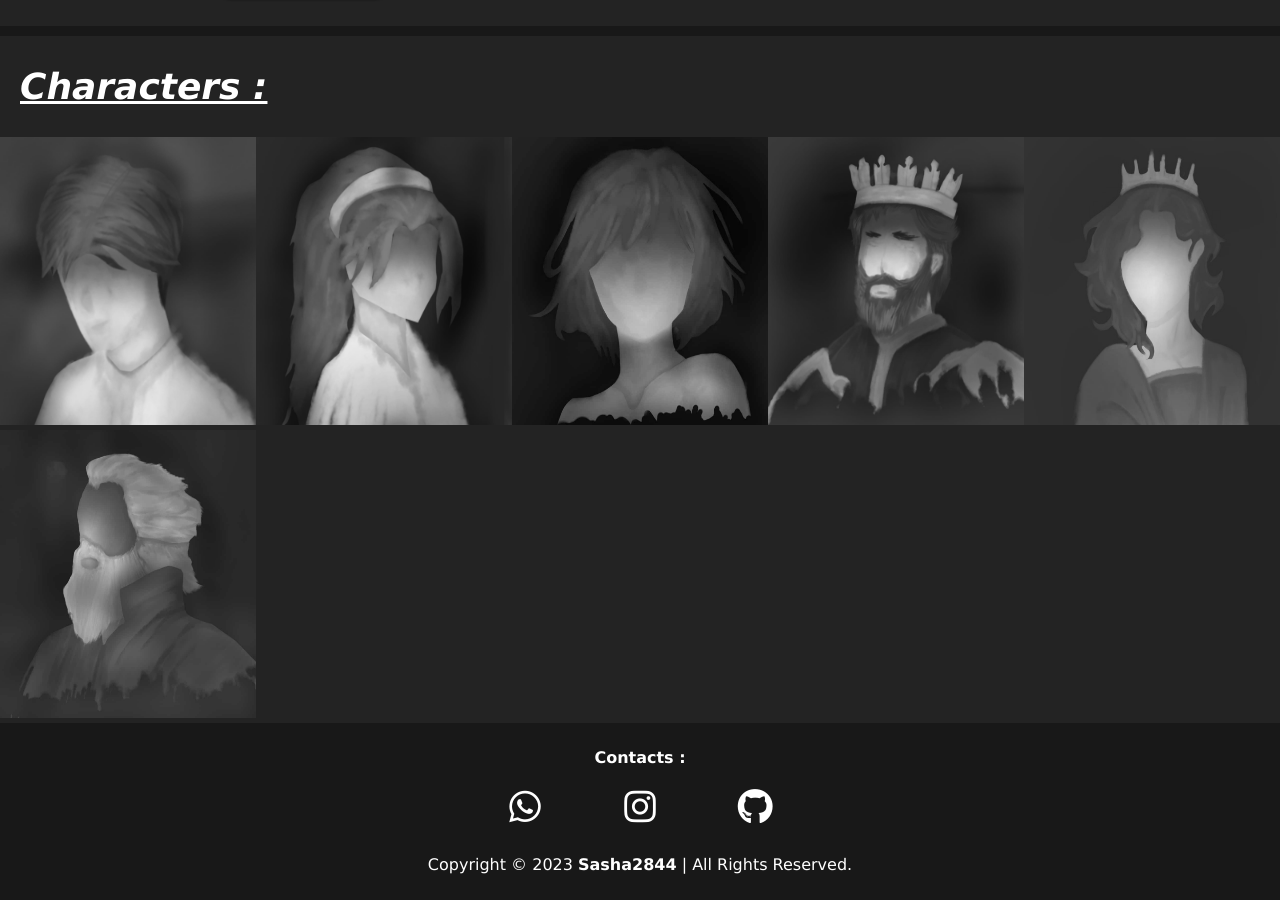
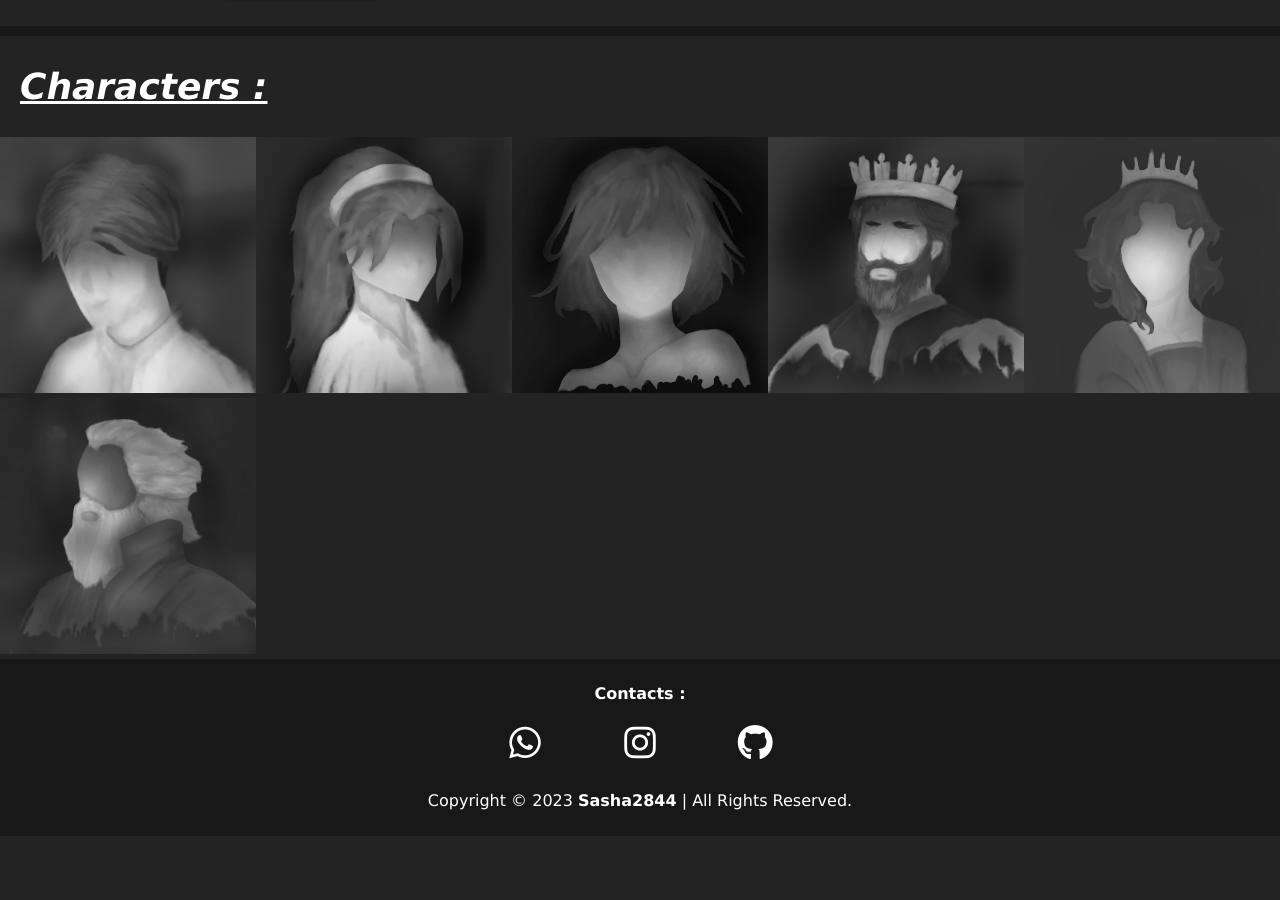
Before and after one commit to Ashonst2844/neverland-universe, a PHP site: page / in a window 1280 px wide. Shown: the part 384-1284 px from the top of the page. After the commit the page ends 1194 px from the top, so only its background shows below. Run offline with PHP 8.4, Linux system fonts and the light colour scheme; some libraries are stand-ins or nearby versions.

Commit message:
Fix Bug (4)

```diff
--- a/style.css
+++ b/style.css
@@ -151,14 +151,21 @@ footer ul li a .fa-github:hover {
     color: rgb(0, 0, 0);
 }
 
-/* For Laptop L */
+/* For Laptop L*/
 @media (max-width: 1440px) {
     #characters .char-container .char-box img {
         height: 288px;
     }
 }
 
-/* For Laptop M*/
+/* For Laptop M */
+@media (max-width: 1366px) {
+    #characters .char-container .char-box img {
+        height: 256px;
+    }
+}
+
+/* For Laptop S*/
 @media (max-width: 1024px) {
     .displayer {
         padding-inline: 100px;
```
